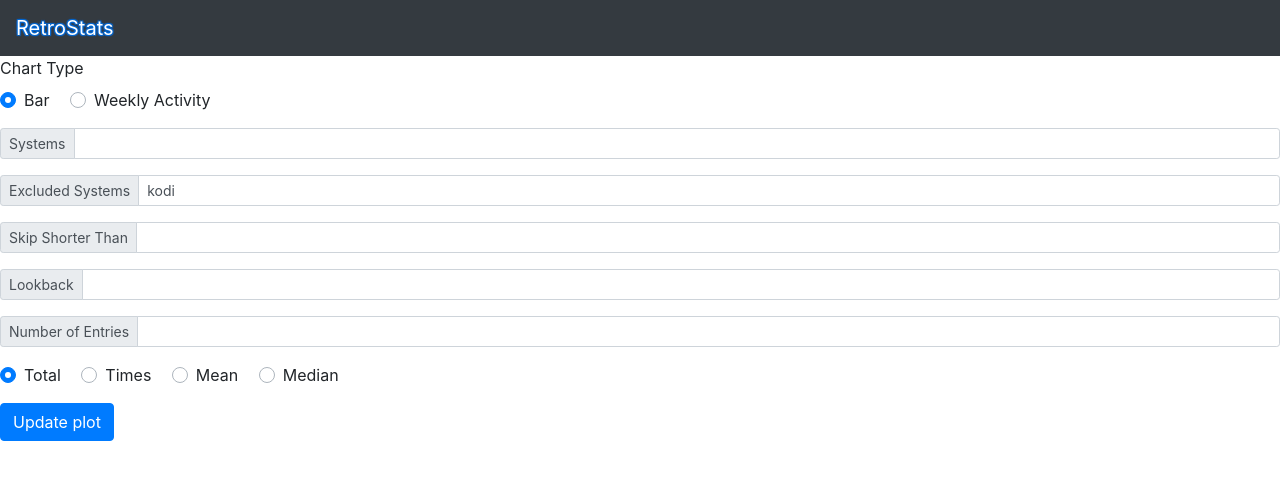
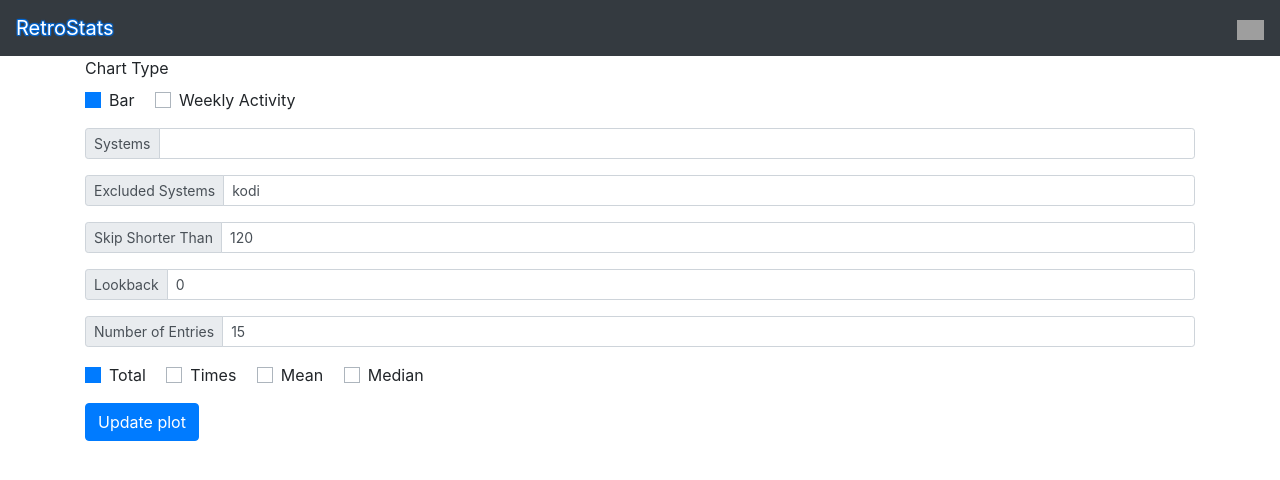
Before and after one commit to langest/RetroStats, a Flask app: page / in a window 1280 px wide. Shown: the top 480 px of the page. Run offline with Flask 2, Linux system fonts and the light colour scheme; parts of the project's set-up code (start-up, migrations or seed data) failed here and were passed over; some libraries are stand-ins or nearby versions; grey boxes are pictures that could not be loaded.

Commit message:
Update chart layout

```diff
--- a/server/templates/index.html
+++ b/server/templates/index.html
@@ -15,15 +15,21 @@
 			<a class="navbar-brand logo" href="#">
 				RetroStats
 			</a>
+			<a>
+				<img src="{{ url_for('static', filename='img/github.svg') }}" alt="Related Book 1" width="auto" height="20px"/>
+			</a>
 		</nav>
 		<div id='my_form' class='chart_form'>
+			<div class="container">
+
 				<label for="chart_20pxdiv">Chart Type</label>
 				<div class="form-group" id="chart_sel_div">
-				<div class="custom-control custom-radio custom-control-inline">
+					<div class="custom-control custom-control-inline form-radio">
 						<input class="custom-control-input" type="radio" name="chart_selection" id="chart_sel1" value="bar" checked>
 						<label class="custom-control-label" for="chart_sel1">Bar</label>
 					</div>
-				<div class="custom-control custom-radio custom-control-inline">
+
+					<div class="custom-control custom-control-inline form-radio">
 						<input class="custom-control-input" type="radio" name="chart_selection" id="chart_sel2" value="sched">
 						<label class="custom-control-label" for="chart_sel2">Weekly Activity</label>
 					</div>
@@ -52,7 +58,7 @@
 						<div class="input-group-prepend">
 							<span class="input-group-text">Skip Shorter Than</label>
 						</div>
-					<input type="text" class="form-control" id="skip">
+						<input type="number" class="form-control" id="skip" min=0 value=120>
 					</div>
 				</div>
 
@@ -61,7 +67,7 @@
 						<div class="input-group-prepend">
 							<span class="input-group-text">Lookback</label>
 						</div>
-					<input type="text" class="form-control" id="lkbk">
+						<input type="number" class="form-control" id="lkbk" min=0 value=0>
 					</div>
 				</div>
 
@@ -70,26 +76,26 @@
 						<div class="input-group-prepend">
 							<span class="input-group-text">Number of Entries</label>
 						</div>
-					<input type="text" class="form-control" id="num_entries">
+						<input type="number" class="form-control" id="num_entries" min=0 value=15>
 					</div>
 				</div>
 
 				<div class="form-group" id="category_group">
-				<div class="custom-control custom-radio custom-control-inline">
+					<div class="custom-control form-radio custom-control-inline">
 						<input class="custom-control-input" type="radio" name="category" id='chart_sel_total' value="total" checked>
 						<label class="custom-control-label" for="chart_sel_total"> Total </label>
 					</div>
 
-				<div class="custom-control custom-radio custom-control-inline">
+					<div class="custom-control form-radio custom-control-inline">
 						<input class="custom-control-input" type="radio" name="category" id='chart_sel_times' value="times">
 						<label class="custom-control-label" for="chart_sel_times"> Times </label>
 					</div>
-				<div class="custom-control custom-radio custom-control-inline">
+					<div class="custom-control form-radio custom-control-inline">
 						<input class="custom-control-input" type="radio" name="category" id='chart_sel_average' value="average">
 						<label class="custom-control-label" for="chart_sel_average"> Mean </label>
 					</div>
 
-				<div class="custom-control custom-radio custom-control-inline">
+					<div class="custom-control form-radio custom-control-inline">
 						<input class="custom-control-input" type="radio" name="category" id='chart_sel_median' value="median">
 						<label class="custom-control-label" for="chart_sel_median"> Median </label>
 					</div>
@@ -97,6 +103,7 @@
 
 				<div class="form-group">
 					<button type="button" class="btn btn-primary" onclick="on_update(document.getElementById('chart'))">Update plot</button>
+				</div>
 			</div>
 		</div>
 		<div class="chart-container">
```
Lines whose indentation alone changed are shown as unchanged.
